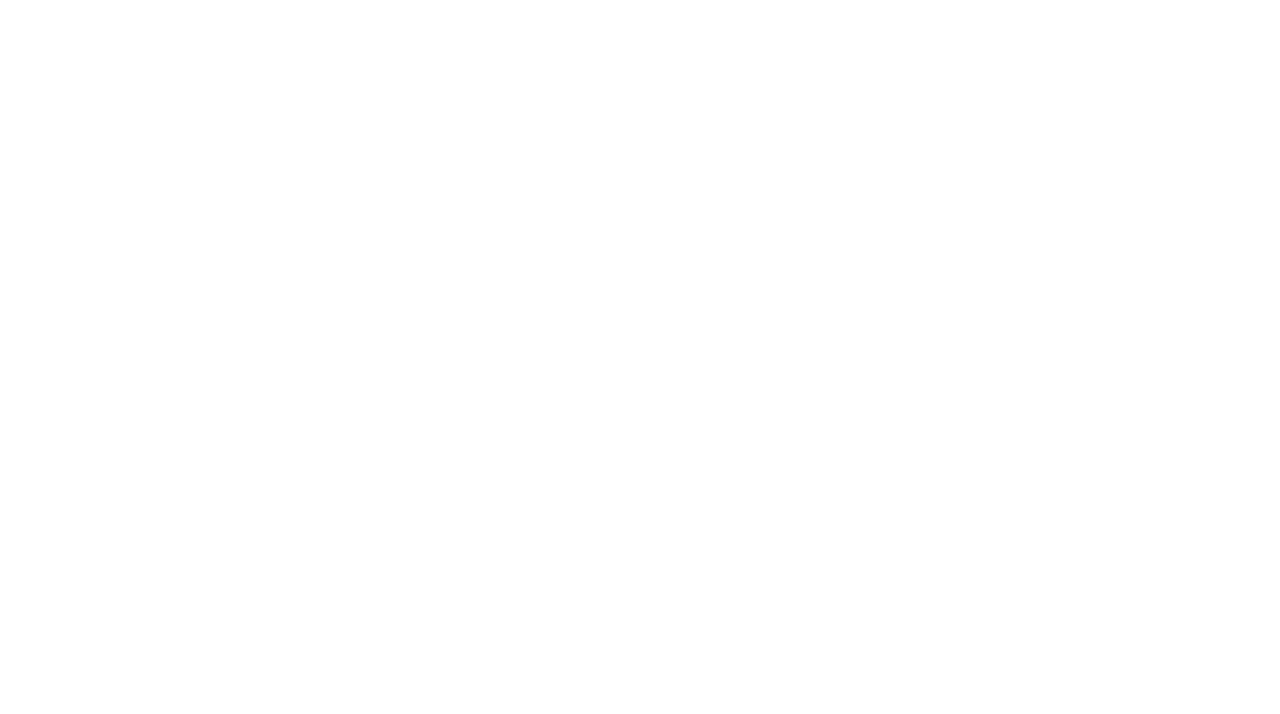
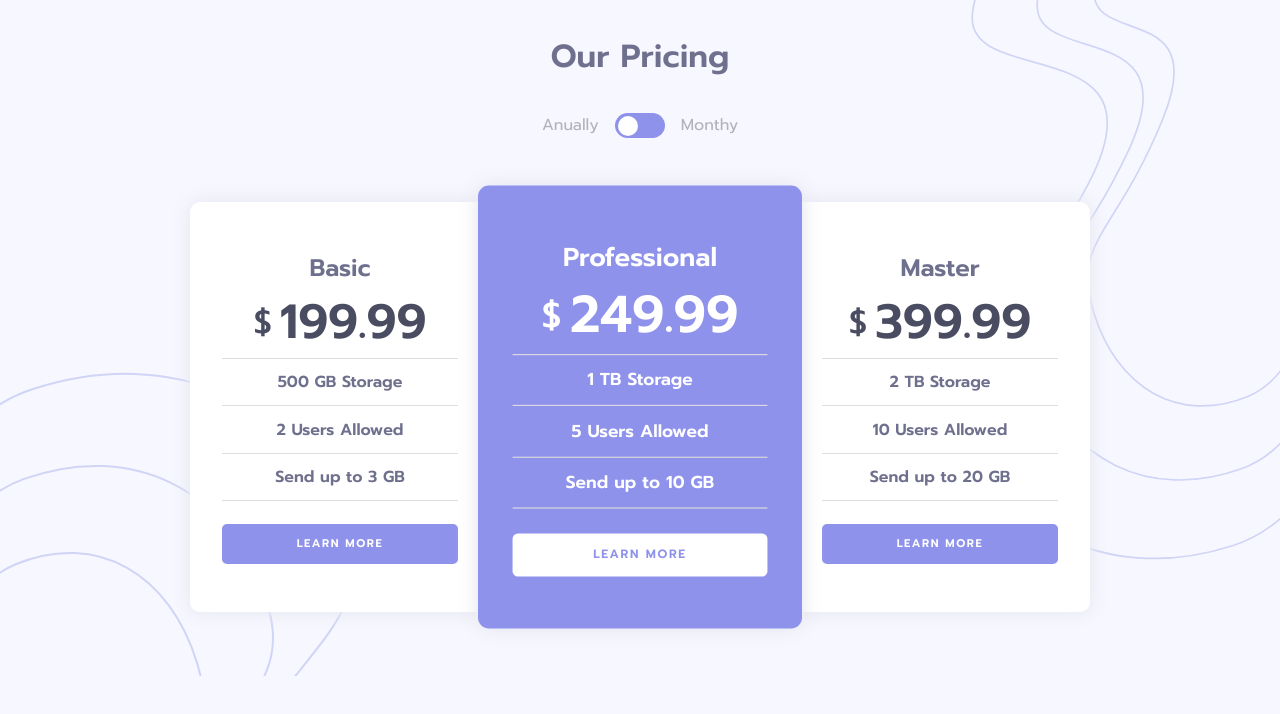
Before and after one commit to AndresParraGO/pricing-component, a website: page index.html in a window 1280 px wide. Drawn offline with Linux system fonts and the light colour scheme.

Commit message:
Desing Fineshed

```diff
--- a/css/styles.css
+++ b/css/styles.css
@@ -1,3 +1,15 @@
+
+
+:root {
+  --firstColor: #8E92EB;
+  --secondColor: #ffffff;
+  --textColor: #6F708E;
+  --secondTextColor: #B2B2BE;
+  --textColorDark: #4A4C61;
+  --bodyBg: #F7F7FF;
+  --borderColor: #DEDEDE;
+}
+
 
 * {
   padding: 0;
@@ -6,5 +18,168 @@
 }
 
 body {
-  font-family: sans-serif;
+  font-family: 'Prompt' ,sans-serif;
+  font-size: 16px;
+  color: var(--textColor);
+  background-color: var(--bodyBg);
+  background-image: url(../assets/bg-bottom.svg),
+                    url(../assets/bg-top.svg);
+  background-repeat: no-repeat;
+  background-position: left bottom,
+                      right top;
+  background-size: auto,
+                  auto 70vh;
 }
+
+li {
+  list-style: none;
+}
+
+.wrapper {
+  width: 90%;
+  max-width: 1000px;
+  margin-left: auto;
+  margin-right: auto;
+}
+
+
+/* HEADER */
+
+.header {
+  padding: 2em 0;
+  text-align: center;
+}
+
+.header__plans {
+  display: flex;
+  justify-content: center;
+  margin-top: 2em;
+  color:var(--secondTextColor);
+}
+
+.header .check {
+  cursor: pointer;
+  margin: 0 1em;
+  width: 50px;
+  height: 25px;
+  background-color: var(--firstColor);
+  padding: .2em;
+  border-radius: 25px;
+  display: flex;
+  cursor: pointer;
+}
+
+.header .check-circle {
+  display: inline-block;
+  height: 20px;
+  width: 20px;
+  border-radius: 50%;
+  background-color: var(--secondColor);
+}
+
+.header .check input {
+  display: none;
+}
+
+
+/* MAIN */
+
+.cards {
+  margin: 2em 0;
+}
+
+
+.card {
+  background-color: var(--secondColor);
+  border-radius: 10px;
+  box-shadow: 0 0 5px 0 #EEEFFC,
+              0 0 20px 0 rgb(228, 229, 236);
+  padding:3em 2em;
+  text-align: center;
+  margin-bottom: 2em;
+}
+
+.card-center {
+  background-color: var(--firstColor);
+  color:var(--secondColor);
+}
+
+.card-center .card__btn {
+  background-color:var(--secondColor);
+  color: var(--firstColor);
+}
+
+.card-center .card__price {
+  color: var(--secondColor);
+}
+
+.card__price {
+  font-size: 3em;
+  font-weight: 600;
+  display: flex;
+  justify-content: center;
+  align-items: center;
+  color: var(--textColorDark);
+}
+
+.card__price::before {
+  content: '$';
+  font-size: 2rem;
+  padding-right: .5rem;
+}
+
+.card__list li {
+  padding: .7em;
+  border-top: 1px solid var(--borderColor);
+  font-weight: 600;
+}
+
+.card__list li:nth-child(3) {
+  border-bottom: 1px solid var(--borderColor);
+
+}
+
+.card__btn {
+  display: inline-block;
+  margin-top: 2em;
+  background-color: var(--firstColor);
+  color:var(--secondColor);
+  height: 40px;
+  width: 100%;
+  line-height: 40px;
+  text-decoration: none;
+  border-radius: 5px;
+  text-transform: uppercase;
+  font-weight: 600;
+  font-size: .7rem;
+  letter-spacing: 1.5px;
+}
+
+
+
+
+@media screen and (min-width: 860px) {
+
+  .cards   {
+    display: flex;
+    justify-content: center;
+  }
+
+  .card {
+    width:40%;
+  }
+
+  .card-center {
+    z-index: 20;
+    transform: scale(1.08);
+  }
+
+}
+
+@media screen and (min-width: 1024px) {
+
+  .card {
+    width:30%;
+  }
+
+}
--- a/index.html
+++ b/index.html
@@ -4,9 +4,69 @@
   <meta charset="UTF-8">
   <meta name="viewport" content="width=device-width, initial-scale=1.0">
   <title>Pricing Component</title>
+  <link href="https://fonts.googleapis.com/css2?family=Prompt:wght@400;600&display=swap" rel="stylesheet">
   <link rel="stylesheet" href="css/styles.css">
 </head>
 <body>
+  <header class="header">
+    <div class="wrapper">
+      <h1>Our Pricing</h1>
+
+      <div class="header__plans">
+        <p>Anually</p>
+        <div class="check">
+          <label class="check-circle" for="check"></label>
+          <input type="checkbox" id="check">
+        </div>
+        <p>Monthy</p>
+      </div>
+    </div>
+  </header>
+
+  <main>
+    <div class="wrapper">
+      <section class="cards">
+        <article class="card">
+          <h2 class="card__plan">Basic</h2>
+          <p class="card__price">199.99</p>
+
+          <ul class="card__list">
+            <li>500 GB Storage</li>
+            <li>2 Users Allowed</li>
+            <li>Send up to 3 GB</li>
+          </ul>
+
+          <a href="#" class="card__btn">Learn More</a>
+        </article>
+
+        <article class="card card-center">
+          <h2 class="card__plan">Professional</h2>
+          <p class="card__price">249.99</p>
+
+          <ul class="card__list">
+            <li>1 TB Storage</li>
+            <li>5 Users Allowed</li>
+            <li>Send up to 10 GB</li>
+          </ul>
+
+          <a href="#" class="card__btn">Learn More</a>
+        </article>
+
+        <article class="card">
+          <h2 class="card__plan">Master</h2>
+          <p class="card__price">399.99</p>
+
+          <ul class="card__list">
+            <li>2 TB Storage</li>
+            <li>10 Users Allowed</li>
+            <li>Send up to 20 GB</li>
+          </ul>
+
+          <a href="#" class="card__btn">Learn More</a>
+        </article>
+      </section>
+    </div>
+  </main>
 
   <script src="js/app.js"></script>
 </body>
```
